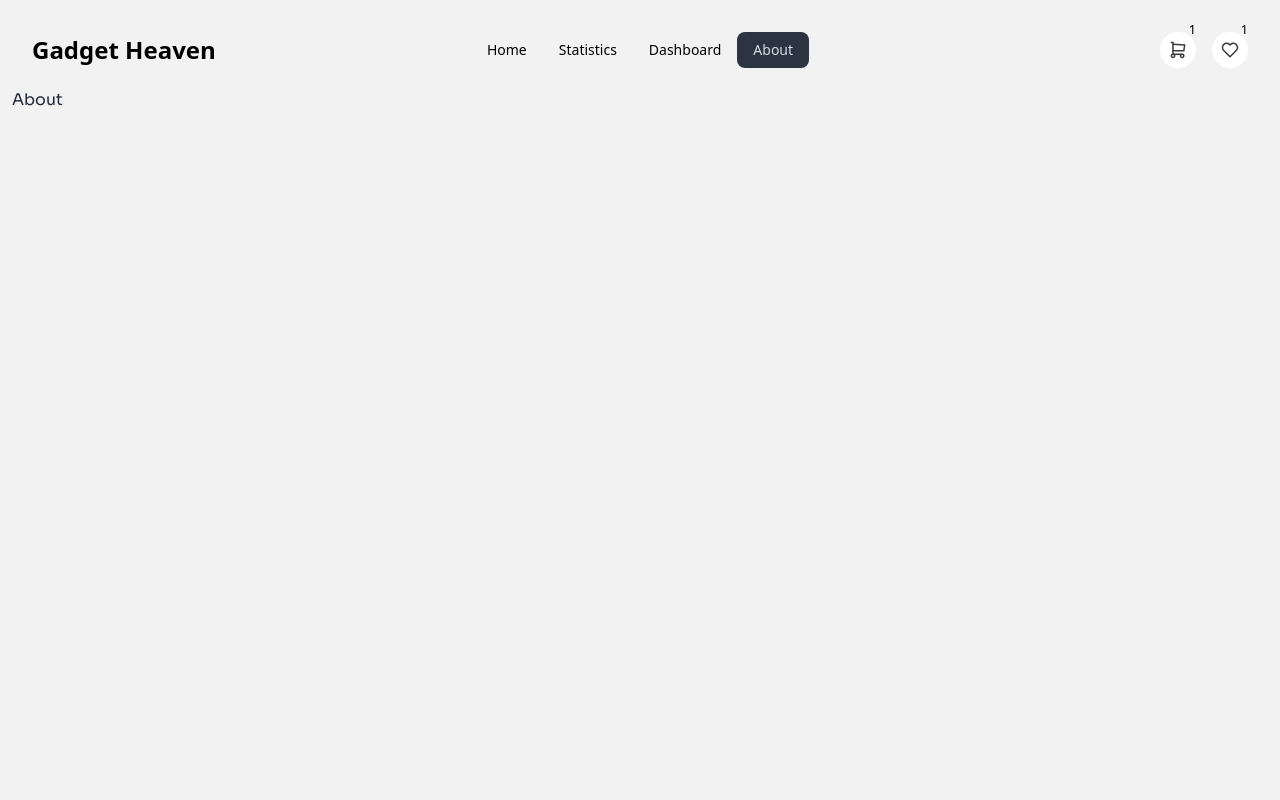
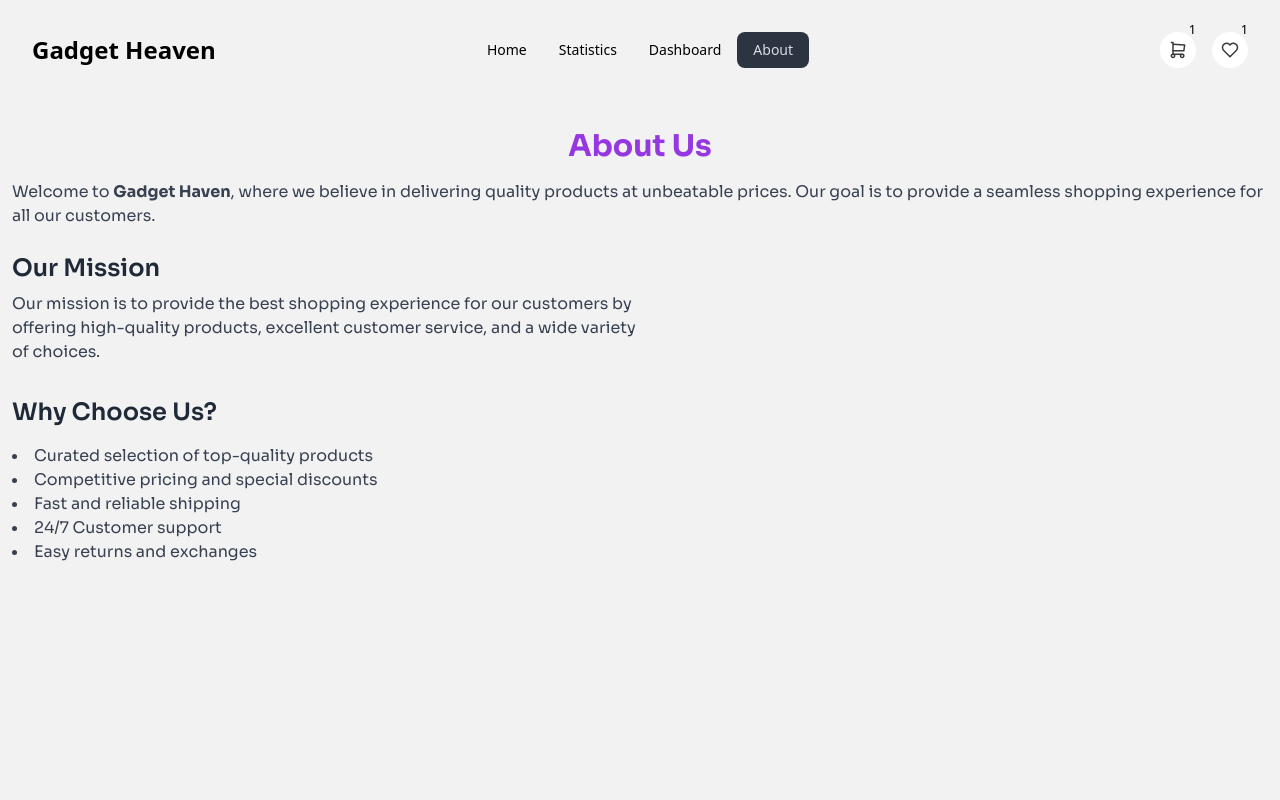
Before and after one commit to sakib-333/ph-b10-a8, a React (Vite) app: page /about in a window 1280 px wide. Shown: the top 800 px of the page. Built offline with nearby package versions, Linux system fonts and the light colour scheme.

Commit message:
Update about page.

```diff
--- a/src/components/Body/BodyComponents/About.jsx
+++ b/src/components/Body/BodyComponents/About.jsx
@@ -4,7 +4,36 @@ const About = () => {
   useEffect(() => {
     document.title = "About";
   }, []);
-  return <div>About</div>;
+  return (
+    <section className="container mx-auto mt-10">
+      <h2 className="text-3xl font-bold text-center text-gadget-100">About Us</h2>
+      <p className="mt-4 text-gray-700">
+        Welcome to <strong>Gadget Haven</strong>, where we believe in delivering
+        quality products at unbeatable prices. Our goal is to provide a seamless
+        shopping experience for all our customers.
+      </p>
+
+      <div className="mt-6 flex flex-col md:flex-row items-center">
+        <div className="md:w-1/2 mt-6 md:mt-0">
+          <h3 className="text-2xl font-semibold">Our Mission</h3>
+          <p className="mt-2 text-gray-700">
+            Our mission is to provide the best shopping experience for our
+            customers by offering high-quality products, excellent customer
+            service, and a wide variety of choices.
+          </p>
+        </div>
+      </div>
+
+      <h3 className="text-2xl font-semibold mt-8">Why Choose Us?</h3>
+      <ul className="list-disc list-inside mt-4 text-gray-700">
+        <li>Curated selection of top-quality products</li>
+        <li>Competitive pricing and special discounts</li>
+        <li>Fast and reliable shipping</li>
+        <li>24/7 Customer support</li>
+        <li>Easy returns and exchanges</li>
+      </ul>
+    </section>
+  );
 };
 
 export default About;
```
